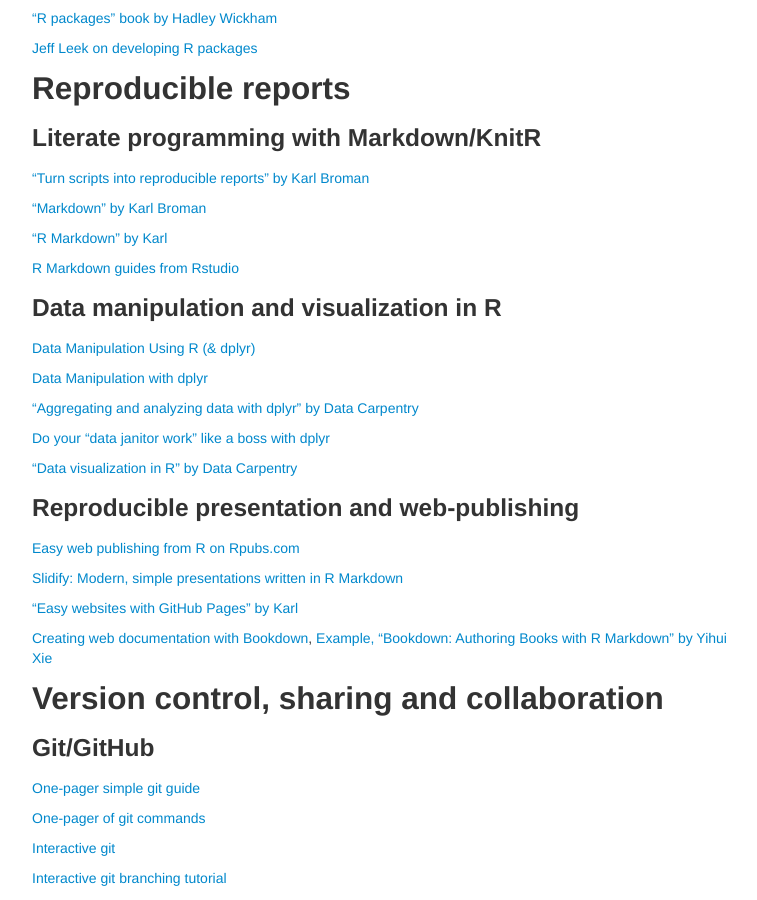
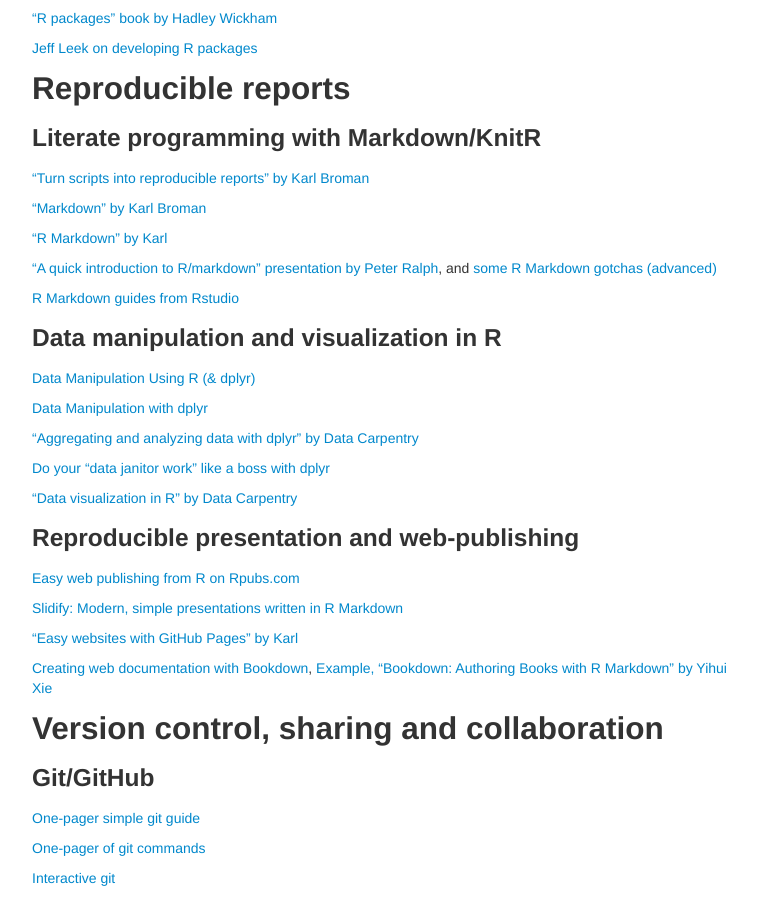
Before and after one commit to mdozmorov/BIOS692, a Jekyll site: the page built from index.md, in a window 1280 px wide and 900 px high, scrolled down 1754 px. Shown: the whole window, without its empty margins (258-1015 px from the left). Built offline with Jekyll 4.4.1, drawn with Linux system fonts in a browser that asks for light colours.

Commit message:
Add Peter Ralph intro in R Markdown

```diff
--- a/index.md
+++ b/index.md
@@ -101,6 +101,8 @@ I thank [Karl Broman](http://kbroman.org/), [Greg Wilson](http://sensibleadventu
 
 ["R Markdown" by Karl](http://kbroman.org/knitr_knutshell/pages/Rmarkdown.html)
 
+["A quick introduction to R/markdown" presentation by Peter Ralph](http://petrelharp.github.io/r-markdown-tutorial/using-rmarkdown.slides.html), and [some R Markdown gotchas (advanced)](https://petrelharp.github.io/r-markdown-tutorial/gotchas.html)
+
 [R Markdown guides from Rstudio](https://support.rstudio.com/hc/en-us/articles/205368677-R-Markdown-Dynamic-Documents-for-R)
 
 ### Data manipulation and visualization in R
```
